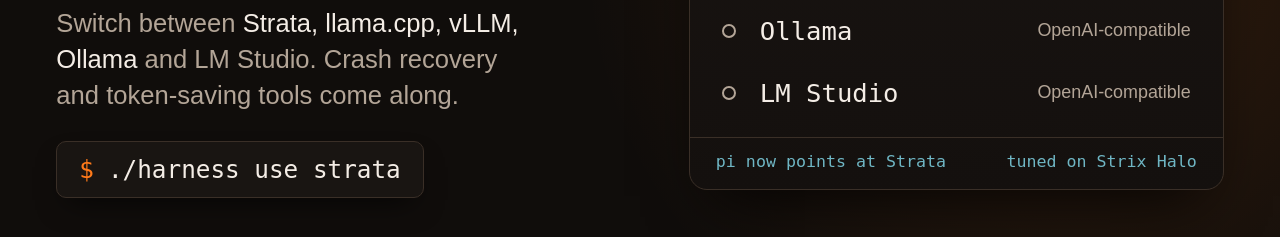
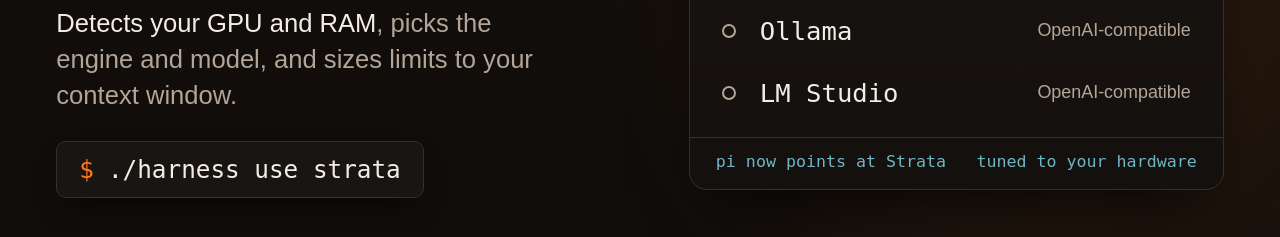
Before and after one commit to aic0d3r/qwen38-strix-halo-harness, a plain HTML site: page docs/brand/banner.html in a window 1280 px wide. Shown: the part 513-750 px from the top of the page. Drawn offline with Linux system fonts and the light colour scheme.

Commit message:
Lead with hardware-aware setup: banner subline, README intro and bullet, Pages meta

```diff
--- a/docs/brand/banner.html
+++ b/docs/brand/banner.html
@@ -55,7 +55,7 @@
 <div class="main">
   <section class="copy">
     <h1>One harness.<em>Every local engine.</em></h1>
-    <p class="sub">Switch between <strong>Strata, llama.cpp, vLLM, Ollama</strong> and LM Studio. Crash recovery and token-saving tools come along.</p>
+    <p class="sub"><strong>Detects your GPU and RAM</strong>, picks the engine and model, and sizes limits to your context window.</p>
     <div class="cmd"><i>$</i> ./harness use strata</div>
   </section>
   <section class="term" aria-label="Engines the harness switches between">
@@ -69,7 +69,7 @@
       <li class="eng"><i class="dot"></i>Ollama<span>OpenAI-compatible</span></li>
       <li class="eng"><i class="dot"></i>LM Studio<span>OpenAI-compatible</span></li>
     </ul>
-    <div class="foot"><span>pi now points at Strata</span><span>tuned on Strix Halo</span></div>
+    <div class="foot"><span>pi now points at Strata</span><span>tuned to your hardware</span></div>
   </section>
 </div>
 </body></html>
```
Also changed, not shown: docs/index.html (+2 -2 lines), docs/brand/hero.png, docs/brand/social-preview.png, 2 other files.
